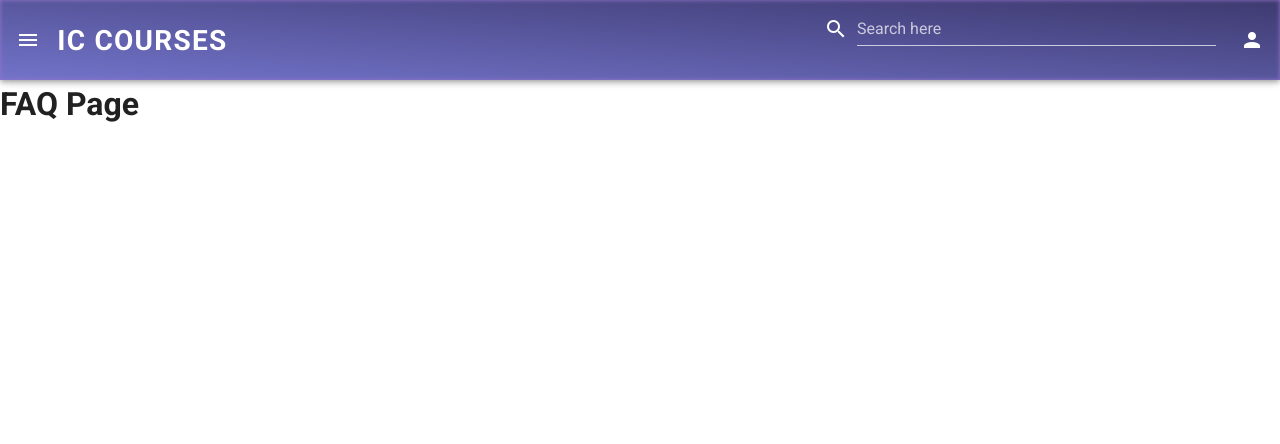
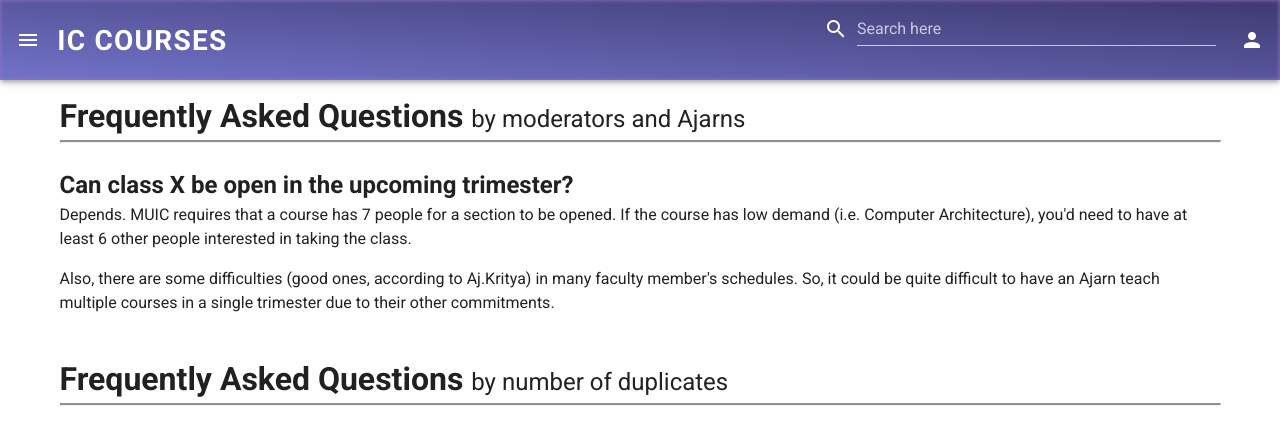
Before and after one commit to GigaCatZ/Frontend, a Vue app in the folder frontend_vue/: page /faq in a window 1280 px wide. Shown: the top 444 px of the page. Built offline with nearby package versions, Linux system fonts and the light colour scheme.

Commit message:
FAQ hard-coded question example done(?)

```diff
--- a/frontend_vue/src/components/FAQ.vue
+++ b/frontend_vue/src/components/FAQ.vue
@@ -1,11 +1,61 @@
-<template>
-  <h1>FAQ Page</h1>
+<style scoped>
+hr.solid {
+  border-top: 2px solid #909090;
+}
+span.smaller {
+  font-size: 75%;
+  font-weight: normal;
+}
+</style>
+
+<template v-model="$vuetify.theme.dark">
+  <v-container>
+    <!-- FAQ by mods -->
+    <div class="text-left">
+      <h1 class="font-weight-bold">
+        Frequently Asked Questions
+        <span class="smaller">
+          by moderators and Ajarns
+        </span>
+      </h1>
+      <hr class="solid">
+      <!-- question 1 -->
+      <div>
+        <br/>
+        <h2 class="font-weight-bold">
+          Can class X be open in the upcoming trimester?
+        </h2>
+        <p>
+          Depends. MUIC requires that a course has 7 people for a section to be opened.
+          If the course has low demand (i.e. Computer Architecture), you'd need to have at least 6 other people
+          interested in taking the class.
+        </p>
+        <p>
+          Also, there are some difficulties (good ones, according to Aj.Kritya) in many faculty member's schedules.
+          So, it could be quite difficult to have an Ajarn teach multiple courses in a single trimester due to
+          their other commitments.
+        </p>
+      </div>
+    </div>
+
+    <!-- FAQ by dupes -->
+    <br/>
+    <div class="text-left">
+      <h1 class="font-weight-bold">
+        Frequently Asked Questions
+        <span class="smaller">
+          by number of duplicates
+        </span>
+      </h1>
+      <hr class="solid">
+    </div>
+  </v-container>
 </template>
+
+
 
 <script>
 export default {
   name: "FAQ",
 };
 </script>
-
-<style scoped></style>
```
